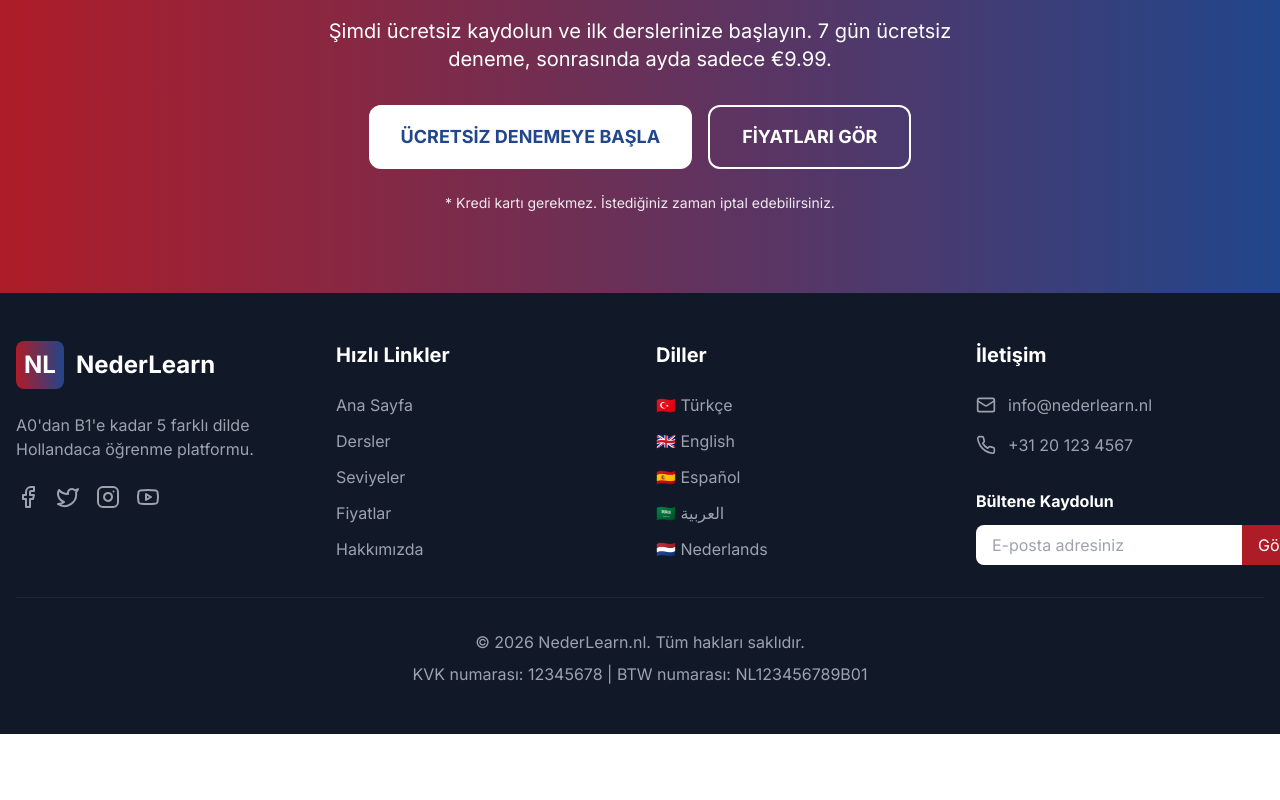
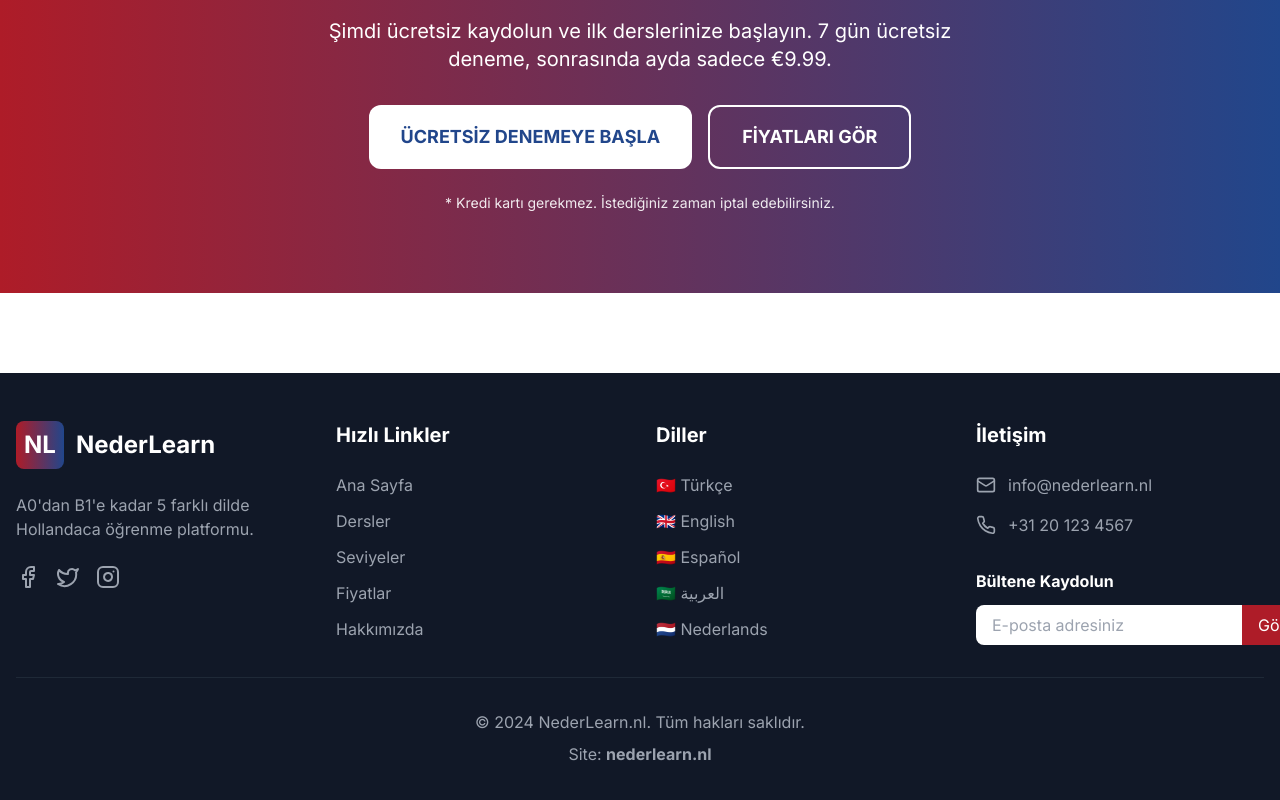
Before and after one commit to cosmuslum/nextjs-boilerplate, a Next.js app: page / in a window 1280 px wide. Shown: the part 2206-3006 px from the top of the page. Before the commit the page ends 2940 px from the top, so only its background shows below. Built offline with nearby package versions, Linux system fonts and the light colour scheme.

Commit message:
Update Footer.tsx

```diff
--- a/components/Footer.tsx
+++ b/components/Footer.tsx
@@ -1,9 +1,9 @@
-import { Facebook, Twitter, Instagram, Youtube, Mail, Phone } from 'lucide-react'
+import { Facebook, Twitter, Instagram, Mail, Phone } from 'lucide-react'
 import Link from 'next/link'
 
 export default function Footer() {
   return (
-    <footer className="bg-gray-900 text-white">
+    <footer className="bg-gray-900 text-white mt-20">
       <div className="container mx-auto px-4 py-12">
         <div className="grid grid-cols-1 md:grid-cols-4 gap-8">
           {/* Logo ve Açıklama */}
@@ -27,9 +27,6 @@ export default function Footer() {
               <a href="#" className="text-gray-400 hover:text-white">
                 <Instagram size={24} />
               </a>
-              <a href="#" className="text-gray-400 hover:text-white">
-                <Youtube size={24} />
-              </a>
             </div>
           </div>
 
@@ -38,10 +35,10 @@ export default function Footer() {
             <h3 className="text-xl font-bold mb-6">Hızlı Linkler</h3>
             <ul className="space-y-3">
               <li><Link href="/" className="text-gray-400 hover:text-white">Ana Sayfa</Link></li>
-              <li><Link href="/lessons" className="text-gray-400 hover:text-white">Dersler</Link></li>
-              <li><Link href="/levels" className="text-gray-400 hover:text-white">Seviyeler</Link></li>
-              <li><Link href="/pricing" className="text-gray-400 hover:text-white">Fiyatlar</Link></li>
-              <li><Link href="/about" className="text-gray-400 hover:text-white">Hakkımızda</Link></li>
+              <li><Link href="#" className="text-gray-400 hover:text-white">Dersler</Link></li>
+              <li><Link href="#" className="text-gray-400 hover:text-white">Seviyeler</Link></li>
+              <li><Link href="#" className="text-gray-400 hover:text-white">Fiyatlar</Link></li>
+              <li><Link href="#" className="text-gray-400 hover:text-white">Hakkımızda</Link></li>
             </ul>
           </div>
 
@@ -88,8 +85,8 @@ export default function Footer() {
 
         {/* Alt Bilgi */}
         <div className="border-t border-gray-800 mt-8 pt-8 text-center text-gray-400">
-          <p>© {new Date().getFullYear()} NederLearn.nl. Tüm hakları saklıdır.</p>
-          <p className="mt-2">KVK numarası: 12345678 | BTW numarası: NL123456789B01</p>
+          <p>© 2024 NederLearn.nl. Tüm hakları saklıdır.</p>
+          <p className="mt-2">Site: <strong>nederlearn.nl</strong></p>
         </div>
       </div>
     </footer>
```
